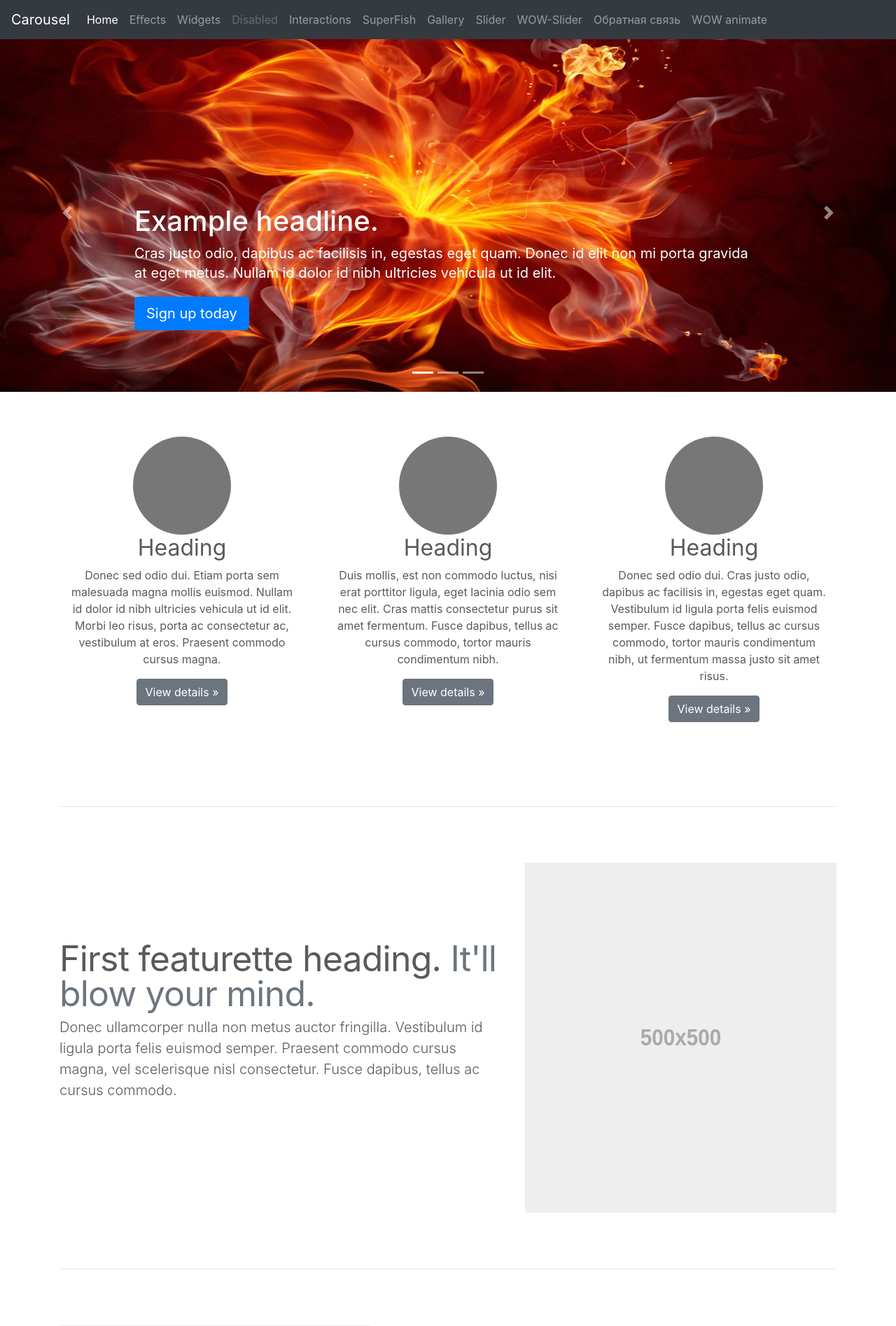
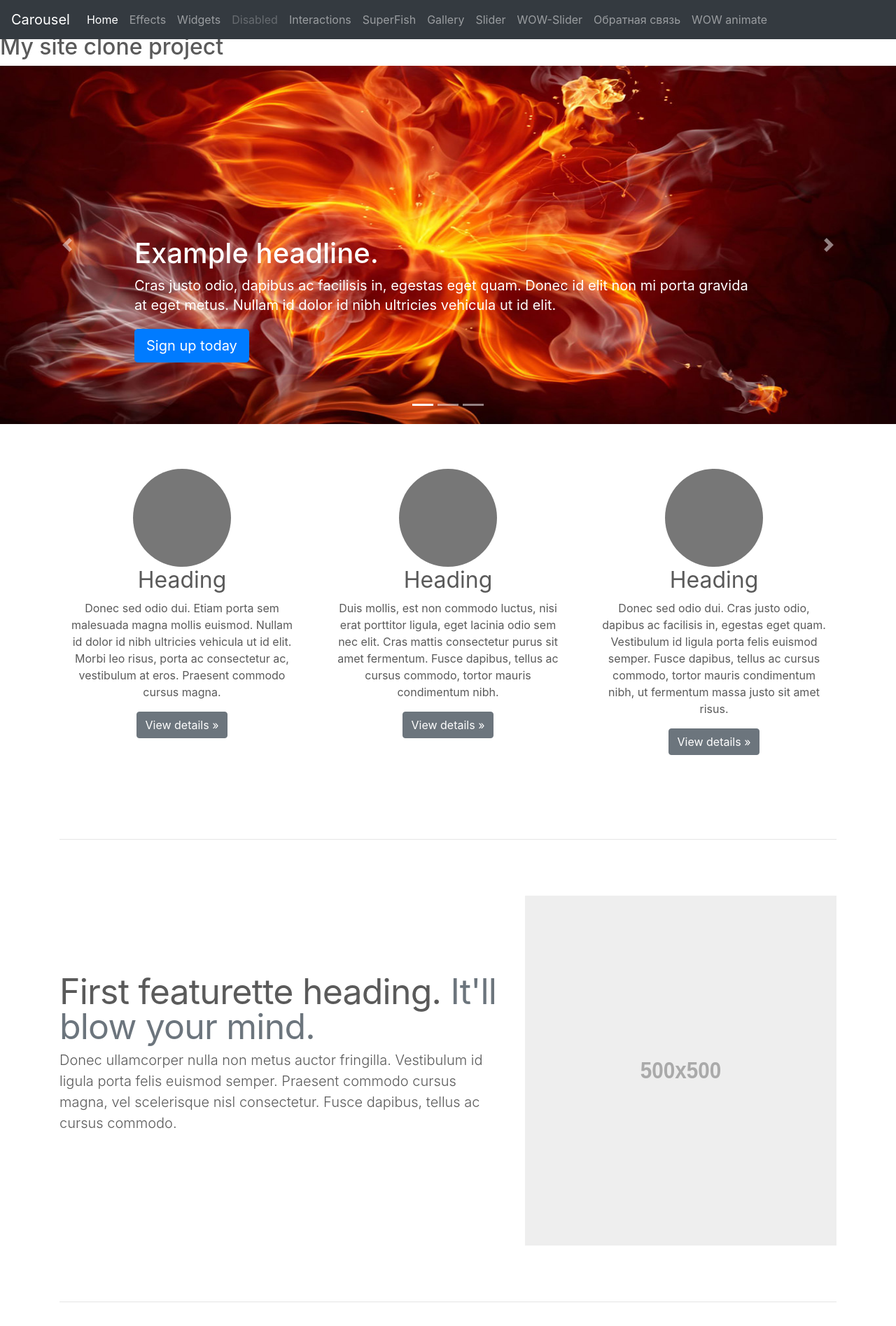
Before and after one commit to p-n-n/bootstrap4, a PHP site: page / in a window 1280 px wide. Shown: the top 1895 px of the page at 70% size. Run offline with PHP 8.4, Linux system fonts and the light colour scheme; some web fonts are replaced.

Commit message:
edit index.php in clone project2

```diff
--- a/index.php
+++ b/index.php
@@ -3,6 +3,7 @@
 ?>
 
     <main role="main">
+    <h2>My site clone project</h2>
       <div id="myCarousel" class="carousel slide" data-ride="carousel">
         <ol class="carousel-indicators">
           <li data-target="#myCarousel" data-slide-to="0" class="active"></li>
```
